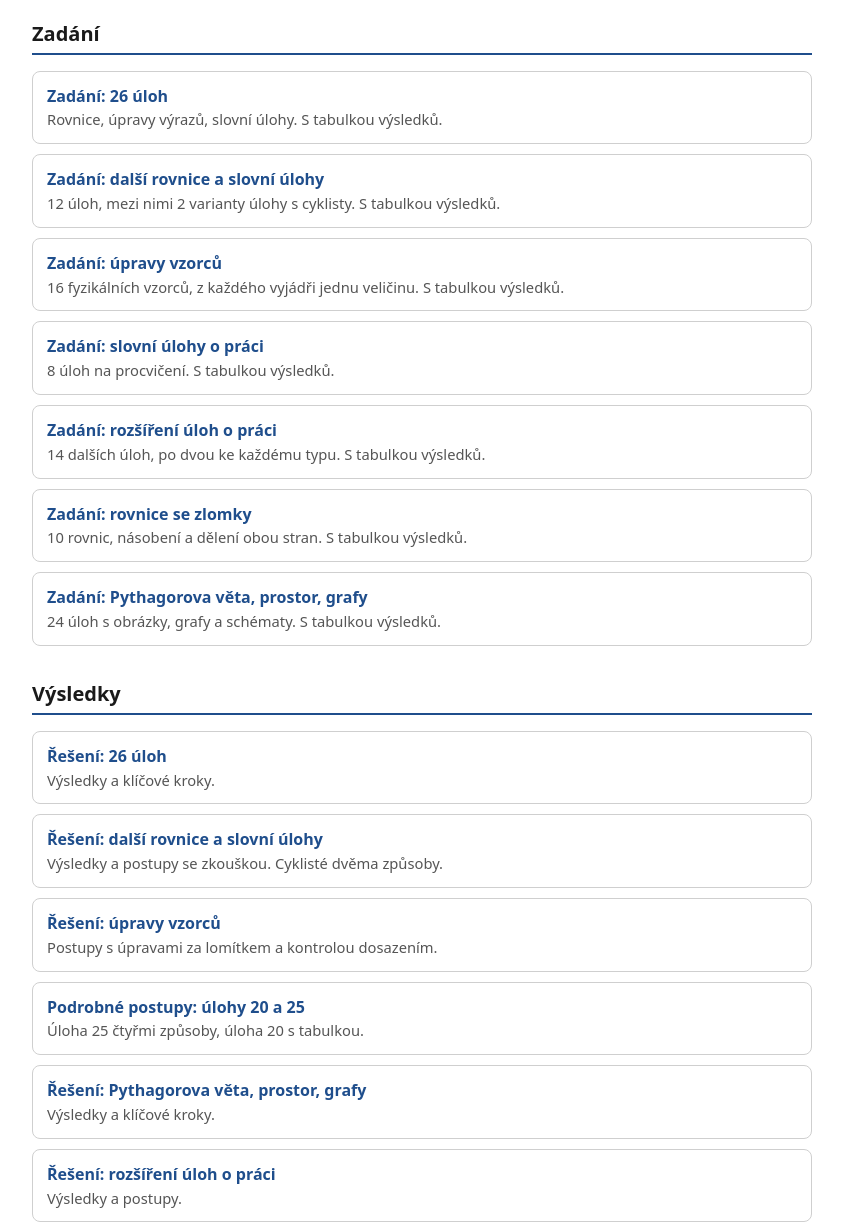
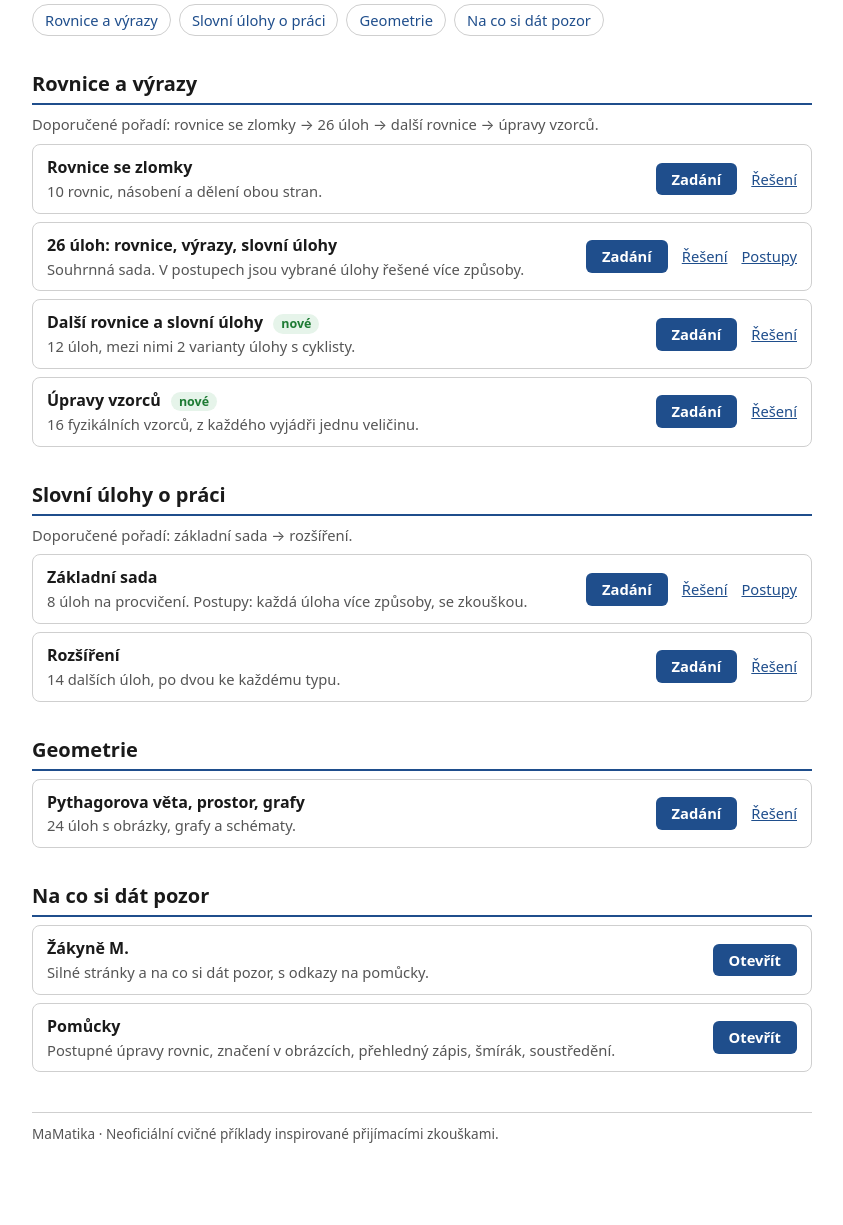
Before and after one commit to martinbohaty3/MaMatika, a plain HTML site: page index.html in a window 1280 px wide. Shown: the part 195-1420 px from the top of the page, without its empty margins (218-1061 px from the left). Drawn offline with nearby package versions, Linux system fonts and the light colour scheme.

Commit message:
Přehled seskupený podle témat
Co-Authored-By: Claude Opus 5.5 <noreply@anthropic.com>

```diff
--- a/index.html
+++ b/index.html
@@ -15,33 +15,45 @@
 <h1>MaMatika</h1>
 <p class="sub">Cvičné příklady inspirované přijímacími zkouškami na střední školy: rovnice, úpravy výrazů, slovní úlohy.</p>
 <div class="note">Příklady jsou inspirované formou a obtížností jednotných přijímacích zkoušek (CERMAT). Jde o vlastní, neoficiální materiály. Nevydává je ani neschvaluje CERMAT.</div>
-<h2>Zadání</h2>
-<ul class="menu">
-<li><a href="zadani.html">Zadání: 26 úloh</a><span>Rovnice, úpravy výrazů, slovní úlohy. S tabulkou výsledků.</span></li>
-<li><a href="rovnice-dalsi-zadani.html">Zadání: další rovnice a slovní úlohy</a><span>12 úloh, mezi nimi 2 varianty úlohy s cyklisty. S tabulkou výsledků.</span></li>
-<li><a href="vzorce-zadani.html">Zadání: úpravy vzorců</a><span>16 fyzikálních vzorců, z každého vyjádři jednu veličinu. S tabulkou výsledků.</span></li>
-<li><a href="prace-zadani.html">Zadání: slovní úlohy o práci</a><span>8 úloh na procvičení. S tabulkou výsledků.</span></li>
-<li><a href="prace-rozsireni-zadani.html">Zadání: rozšíření úloh o práci</a><span>14 dalších úloh, po dvou ke každému typu. S tabulkou výsledků.</span></li>
-<li><a href="rovnice-zlomky-zadani.html">Zadání: rovnice se zlomky</a><span>10 rovnic, násobení a dělení obou stran. S tabulkou výsledků.</span></li>
-<li><a href="geometrie-zadani.html">Zadání: Pythagorova věta, prostor, grafy</a><span>24 úloh s obrázky, grafy a schématy. S tabulkou výsledků.</span></li>
+
+<nav class="toc"><a href="#rovnice">Rovnice a výrazy</a><a href="#prace">Slovní úlohy o práci</a><a href="#geometrie">Geometrie</a><a href="#pozor">Na co si dát pozor</a></nav>
+
+<h2 id="rovnice">Rovnice a výrazy</h2>
+<p class="order">Doporučené pořadí: rovnice se zlomky → 26 úloh → další rovnice → úpravy vzorců.</p>
+<ul class="sets">
+<li><div><strong>Rovnice se zlomky</strong><span>10 rovnic, násobení a dělení obou stran.</span></div>
+  <p class="links"><a class="go" href="rovnice-zlomky-zadani.html">Zadání</a><a href="rovnice-zlomky-reseni.html">Řešení</a></p></li>
+<li><div><strong>26 úloh: rovnice, výrazy, slovní úlohy</strong><span>Souhrnná sada. V postupech jsou vybrané úlohy řešené více způsoby.</span></div>
+  <p class="links"><a class="go" href="zadani.html">Zadání</a><a href="reseni.html">Řešení</a><a href="postupy.html">Postupy</a></p></li>
+<li><div><strong>Další rovnice a slovní úlohy</strong> <span class="new">nové</span><span>12 úloh, mezi nimi 2 varianty úlohy s cyklisty.</span></div>
+  <p class="links"><a class="go" href="rovnice-dalsi-zadani.html">Zadání</a><a href="rovnice-dalsi-reseni.html">Řešení</a></p></li>
+<li><div><strong>Úpravy vzorců</strong> <span class="new">nové</span><span>16 fyzikálních vzorců, z každého vyjádři jednu veličinu.</span></div>
+  <p class="links"><a class="go" href="vzorce-zadani.html">Zadání</a><a href="vzorce-reseni.html">Řešení</a></p></li>
 </ul>
-<h2>Výsledky</h2>
-<ul class="menu">
-<li><a href="reseni.html">Řešení: 26 úloh</a><span>Výsledky a klíčové kroky.</span></li>
-<li><a href="rovnice-dalsi-reseni.html">Řešení: další rovnice a slovní úlohy</a><span>Výsledky a postupy se zkouškou. Cyklisté dvěma způsoby.</span></li>
-<li><a href="vzorce-reseni.html">Řešení: úpravy vzorců</a><span>Postupy s úpravami za lomítkem a kontrolou dosazením.</span></li>
-<li><a href="postupy.html">Podrobné postupy: úlohy 20 a 25</a><span>Úloha 25 čtyřmi způsoby, úloha 20 s tabulkou.</span></li>
-<li><a href="geometrie-reseni.html">Řešení: Pythagorova věta, prostor, grafy</a><span>Výsledky a klíčové kroky.</span></li>
-<li><a href="prace-rozsireni-reseni.html">Řešení: rozšíření úloh o práci</a><span>Výsledky a postupy.</span></li>
-<li><a href="rovnice-zlomky-reseni.html">Řešení: rovnice se zlomky</a><span>Výsledky a postupy se zkouškou.</span></li>
-<li><a href="prace-reseni.html">Řešení: slovní úlohy o práci</a><span>Postupy a poznámky pro výuku.</span></li>
-<li><a href="prace-postupy.html">Podrobné postupy: slovní úlohy o práci</a><span>Každá úloha více způsoby, se zkouškou.</span></li>
+
+<h2 id="prace">Slovní úlohy o práci</h2>
+<p class="order">Doporučené pořadí: základní sada → rozšíření.</p>
+<ul class="sets">
+<li><div><strong>Základní sada</strong><span>8 úloh na procvičení. Postupy: každá úloha více způsoby, se zkouškou.</span></div>
+  <p class="links"><a class="go" href="prace-zadani.html">Zadání</a><a href="prace-reseni.html">Řešení</a><a href="prace-postupy.html">Postupy</a></p></li>
+<li><div><strong>Rozšíření</strong><span>14 dalších úloh, po dvou ke každému typu.</span></div>
+  <p class="links"><a class="go" href="prace-rozsireni-zadani.html">Zadání</a><a href="prace-rozsireni-reseni.html">Řešení</a></p></li>
 </ul>
-<h2>Na co si dát pozor</h2>
-<ul class="menu">
-<li><a href="pozor-m.html">Žákyně M.</a><span>Silné stránky a na co si dát pozor, s odkazy na pomůcky.</span></li>
-<li><a href="pomucky.html">Pomůcky</a><span>Postupné úpravy rovnic, značení v obrázcích, přehledný zápis, šmírák, soustředění.</span></li>
+
+<h2 id="geometrie">Geometrie</h2>
+<ul class="sets">
+<li><div><strong>Pythagorova věta, prostor, grafy</strong><span>24 úloh s obrázky, grafy a schématy.</span></div>
+  <p class="links"><a class="go" href="geometrie-zadani.html">Zadání</a><a href="geometrie-reseni.html">Řešení</a></p></li>
 </ul>
+
+<h2 id="pozor">Na co si dát pozor</h2>
+<ul class="sets">
+<li><div><strong>Žákyně M.</strong><span>Silné stránky a na co si dát pozor, s odkazy na pomůcky.</span></div>
+  <p class="links"><a class="go" href="pozor-m.html">Otevřít</a></p></li>
+<li><div><strong>Pomůcky</strong><span>Postupné úpravy rovnic, značení v obrázcích, přehledný zápis, šmírák, soustředění.</span></div>
+  <p class="links"><a class="go" href="pomucky.html">Otevřít</a></p></li>
+</ul>
+
 <footer>MaMatika · Neoficiální cvičné příklady inspirované přijímacími zkouškami.</footer>
 </body>
 </html>
--- a/style.css
+++ b/style.css
@@ -44,6 +44,21 @@ table.data { width: auto; min-width: 60%; margin: 10px 0; }
 table.data td, table.data th { text-align: center; }
 .yn { margin: 4px 0 0 1.2rem; }
 
+/* přehled (index.html): sady podle témat */
+.toc { display:flex; flex-wrap:wrap; gap:8px; margin:18px 0 4px; }
+.toc a { padding:4px 12px; border:1px solid var(--line); border-radius:16px; color:var(--accent); text-decoration:none; font-size:.92rem; }
+.toc a:hover { background:var(--soft); }
+.order { color:var(--muted); font-size:.92rem; margin:0 0 8px; }
+ul.sets { list-style:none; padding:0; margin:0; }
+ul.sets li { display:flex; flex-wrap:wrap; justify-content:space-between; align-items:center; gap:8px 16px; margin:8px 0; padding:10px 14px; border:1px solid var(--line); border-radius:8px; }
+ul.sets li > div { flex:1 1 300px; }
+ul.sets span { display:block; color:var(--muted); font-size:.92rem; }
+ul.sets span.new { display:inline-block; margin-left:6px; padding:0 8px; border-radius:10px; background:#e6f4ea; color:#1e7b34; font-size:.78rem; font-weight:700; vertical-align:middle; }
+.links { margin:0; display:flex; gap:14px; align-items:center; flex-wrap:wrap; }
+.links a { color:var(--accent); font-size:.92rem; }
+.links a.go { padding:5px 16px; border-radius:6px; background:var(--accent); color:#fff; font-weight:700; text-decoration:none; }
+.links a.go:hover { opacity:.88; }
+
 /* tabulka výsledků: jen při tisku */
 .print-only { display:none; }
 @media print { .print-only { display:block; } }
```
Also changed, not shown: 1 other file.
